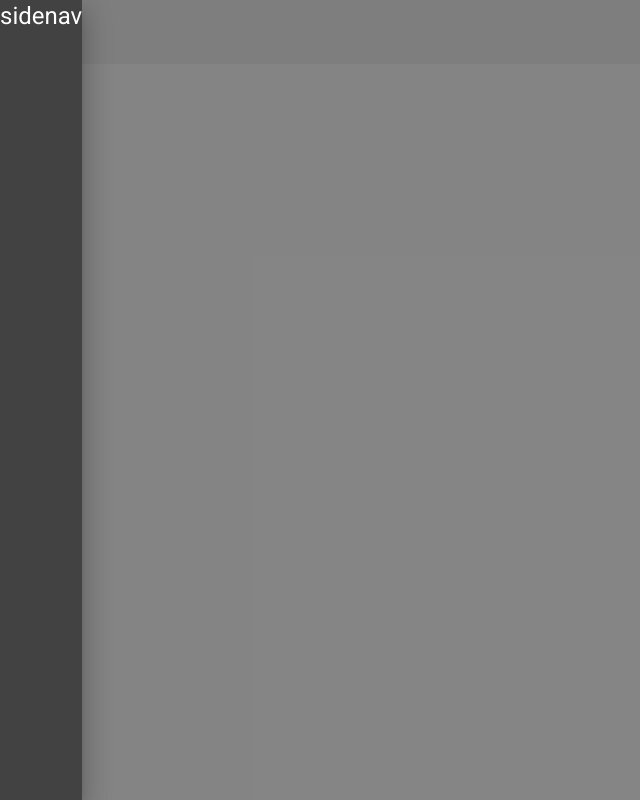
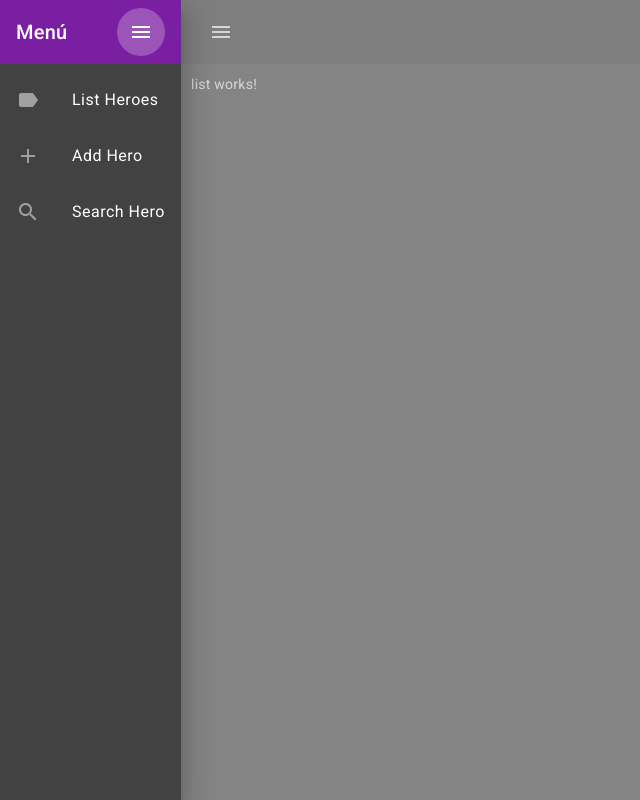
Before and after one commit to santiagoMoreno73/angular-heroes-app, an Angular app: page /hero/list in a window 1280 px wide. Both pictures are taken after a click on the button "menu". Shown: the whole page, without its empty margins (0-640 px from the left). Built offline with nearby package versions, Linux system fonts and the light colour scheme.

Commit message:
add list items homcomponent

```diff
--- a/src/app/heroes/pages/home/home.component.html
+++ b/src/app/heroes/pages/home/home.component.html
@@ -1,11 +1,46 @@
 <mat-sidenav-container fullscreen>
-  <mat-sidenav #sidenav>
-    <h1>sidenav</h1>
+  <mat-sidenav #sidenav mode="push">
+    <mat-toolbar color="primary">
+      <span>Menú</span>
+
+      <span class="spacer"></span>
+
+      <button mat-icon-button (click)="sidenav.toggle()">
+        <mat-icon>menu</mat-icon>
+      </button>
+    </mat-toolbar>
+
+    <mat-nav-list>
+      <a routerLink="./list" mat-list-item (click)="sidenav.toggle()">
+        <mat-icon matListItemIcon>label</mat-icon>
+        <span>List Heroes</span>
+      </a>
+
+      <a routerLink="./add" mat-list-item (click)="sidenav.toggle()">
+        <mat-icon matListItemIcon>add</mat-icon>
+        <span>Add Hero</span>
+      </a>
+
+      <a routerLink="./search" mat-list-item (click)="sidenav.toggle()">
+        <mat-icon matListItemIcon>search</mat-icon>
+        <span>Search Hero</span>
+      </a>
+    </mat-nav-list>
   </mat-sidenav>
 
   <mat-toolbar>
     <button mat-icon-button (click)="sidenav.toggle()">
       <mat-icon>menu</mat-icon>
     </button>
+
+    <span class="spacer"></span>
+
+    <button mat-icon-button (click)="sidenav.toggle()">
+      <mat-icon>logout</mat-icon>
+    </button>
   </mat-toolbar>
+
+  <div class="container">
+    <router-outlet></router-outlet>
+  </div>
 </mat-sidenav-container>
--- a/src/app/heroes/pages/home/home.component.ts
+++ b/src/app/heroes/pages/home/home.component.ts
@@ -3,5 +3,12 @@
 @Component({
   selector: 'app-home',
   templateUrl: './home.component.html',
+  styles: [
+    `
+      .container {
+        margin: 10px;
+      }
+    `,
+  ],
 })
 export class HomeComponent {}
```
